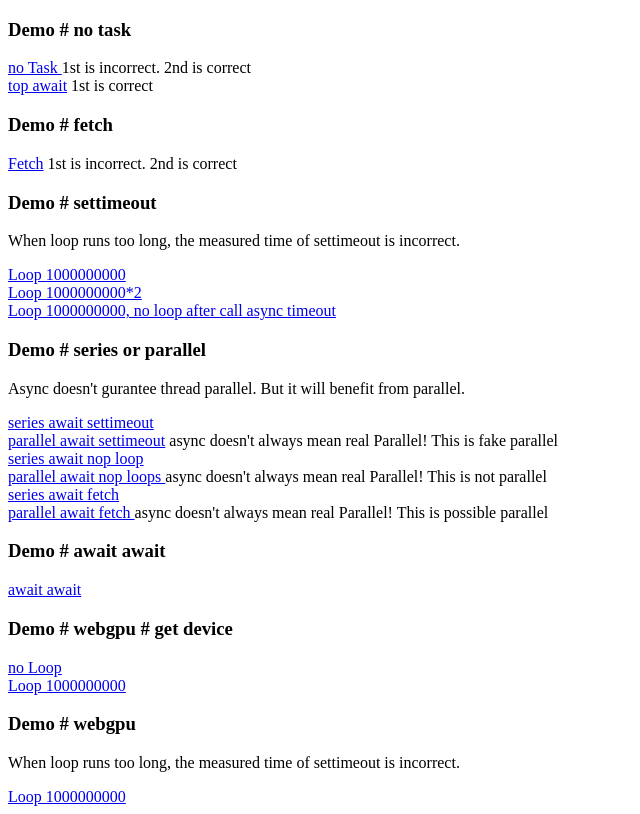
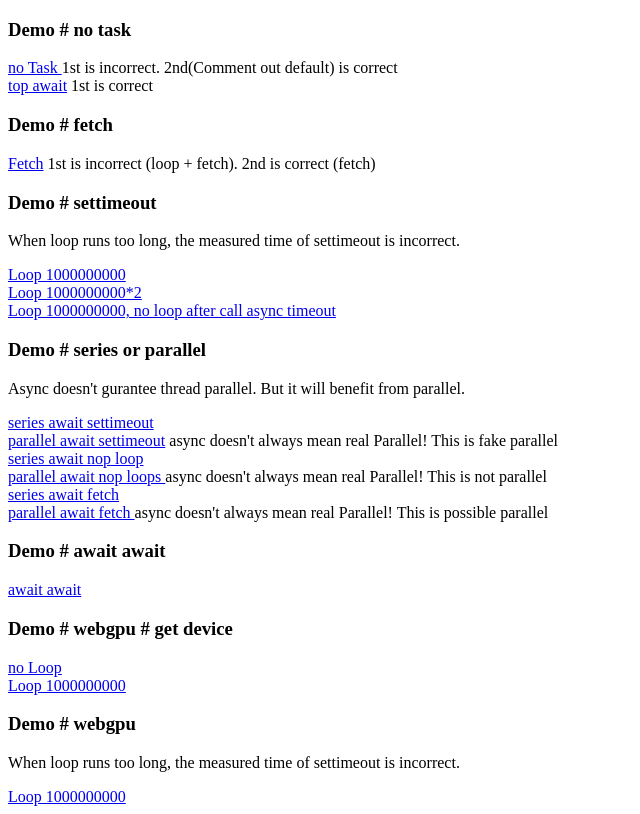
Before and after one commit to axinging/asyncawaitdemo, a plain HTML site: page index.html in a window 1280 px wide. Shown: the whole page, without its empty margins (0-640 px from the left). Drawn offline with Linux system fonts and the light colour scheme.

```diff
--- a/index.html
+++ b/index.html
@@ -11,7 +11,7 @@
 <body>
   <div>
     <h3>Demo # no task</h3>
-    <a href='time_notask.html'> no Task </a> <text>1st is incorrect. 2nd is correct</text>
+    <a href='time_notask.html'> no Task </a> <text>1st is incorrect. 2nd(Comment out default) is correct</text>
     <br>
     <a href='time_topawait.html'> top await</a> <text>1st is correct</text>
     <br>
@@ -19,7 +19,7 @@
 
   <div>
     <h3>Demo # fetch </h3>
-    <a href='time_fetch.html'> Fetch</a> <text>1st is incorrect. 2nd is correct</text>
+    <a href='time_fetch.html'> Fetch</a> <text>1st is incorrect (loop + fetch). 2nd is correct (fetch)</text>
     <br>
   </div>
 
--- a/time_notask.js
+++ b/time_notask.js
@@ -23,10 +23,10 @@
 const end = performance.now();
 console.log(`sync loop (${LOOP_SIZE}) time = ` + (end - start));
 asyncCall("1st: ");
-// If comment out below, the async is correct.
 // #3 V8Task Loop
 console.warn("V8Task #3 Main");
 console.warn("V8Task #3 Main Loop");
+// If comment out below loop, the async is correct.
 loop(LOOP_SIZE);
 console.warn("V8Task #3 Main end");
 // asyncCall("2nd: ");
--- a/time_topawait.js
+++ b/time_topawait.js
@@ -25,8 +25,7 @@
   const end = performance.now();
   console.log(`sync loop (${LOOP_SIZE}) time = ` + (end - start));
   await asyncCall('1st: ');
-  // If comment out below, the async is correct.
-  // #3 V8Task Loop
+   // #3 V8Task Loop
   console.warn('V8Task #3 Main');
   console.warn('V8Task #3 Main Loop');
   loop(LOOP_SIZE);
```
Also changed, not shown: time_fetch.js (+3 -9 lines).
